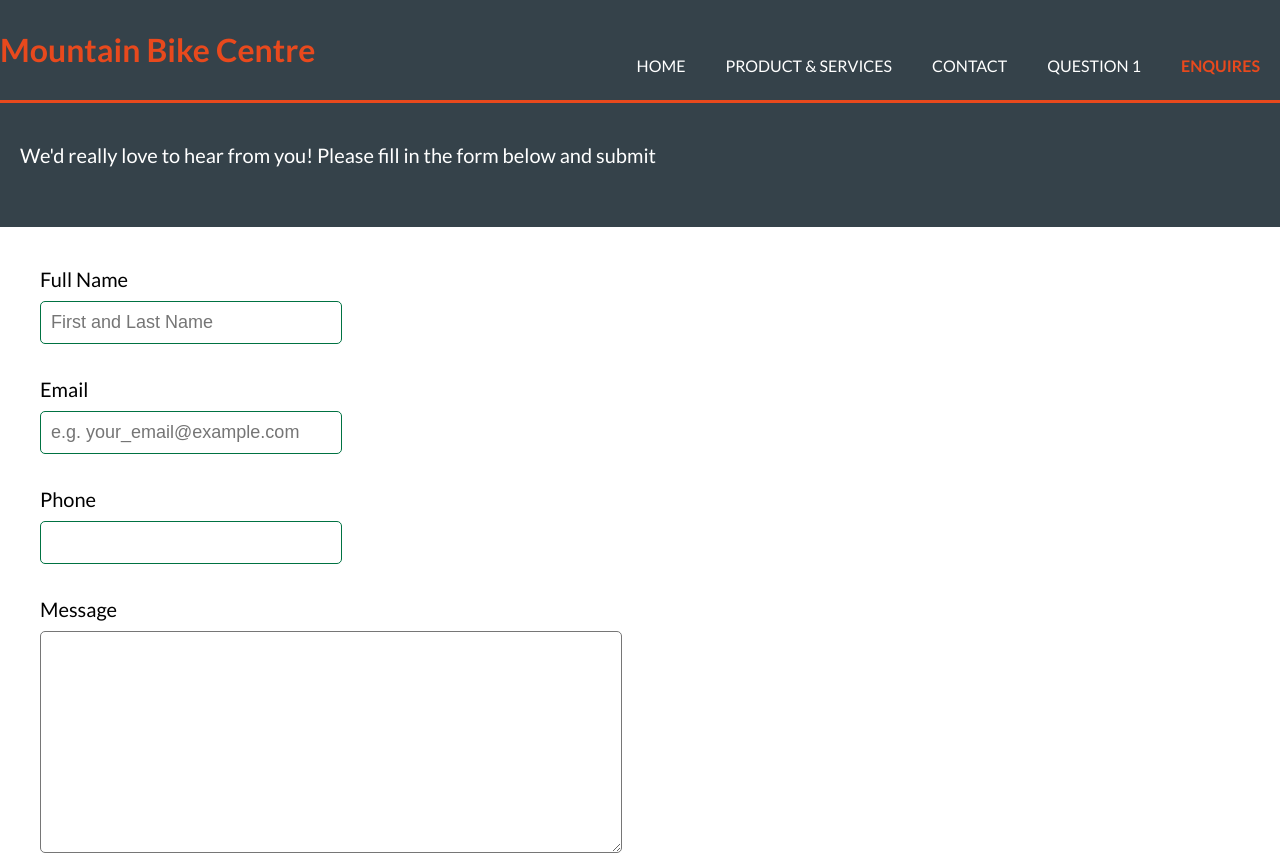
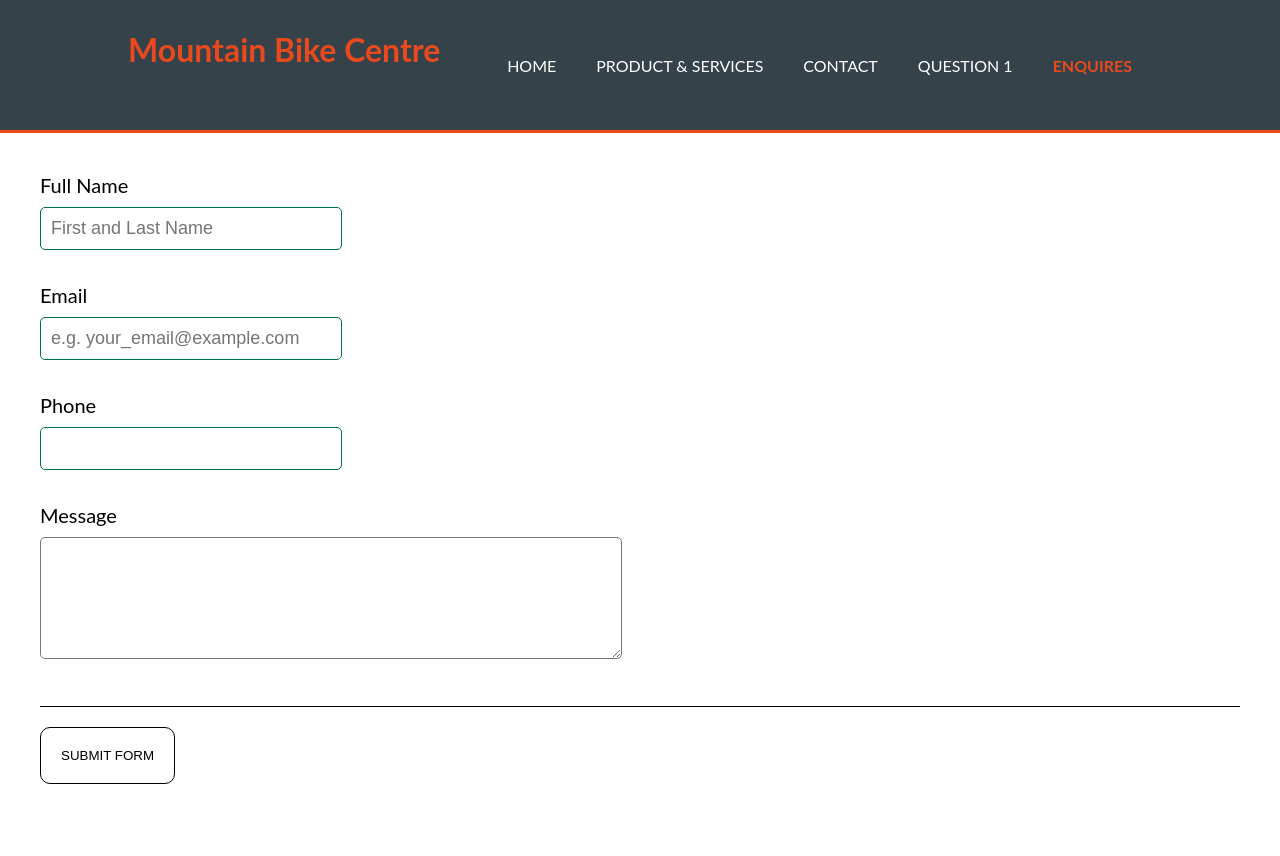
Before and after one commit to CyprianTseriwa/Practical-Assignment3, a plain HTML site: page Enquires.html in a window 1280 px wide. Shown: the top 856 px of the page. After the commit the page ends 824 px from the top, so only its background shows below. Drawn offline with Linux system fonts and the light colour scheme.

Commit message:
new additions

```diff
--- a/Enquires.html
+++ b/Enquires.html
@@ -5,11 +5,7 @@
     <meta name="viewport" content="width=device-width, initial-scale=1.0" />
     <title>Enquires</title>
     <link rel="stylesheet" href="style.css" />
-    <link rel="preconnect" href="https://fonts.gstatic.com" />
-    <link
-      href="https://fonts.googleapis.com/css2?family=Lato:wght@300;400;700&display=swap"
-      rel="stylesheet"
-    />
+
   </head>
 
   <body>
@@ -29,12 +25,6 @@
         </nav>
       </div>
     </header>
-    <div class="contact-banner">
-      <p class="contact-description">
-        We'd really love to hear from you! Please fill in the form below and
-        submit
-      </p>
-    </div>
 
     <form name="contact-form">
       <div class="form-control">
--- a/style.css
+++ b/style.css
@@ -2,16 +2,6 @@ body {
     font-family: "Lato", sans-serif;
     color: black;
     margin: 0;
-  }
-
-  .contact-banner {
-    background-image: linear-gradient(
-      to right,
-      #35424a 0%,
-      #35424a 100%
-    );
-    color: white;
-    padding: 20px;
   }
 
   .invalid {
@@ -29,11 +19,6 @@ body {
   p {
     font-size: 20px;
   }
-
-  .contact-description {
-    margin-bottom: 40px;
-  }
-
   input {
     padding: 10px;
     border-radius: 5px;
@@ -70,7 +55,7 @@ body {
     border-radius: 5px;
     outline: none;
     padding: 10px;
-    height: 200px;
+    height: 100px;
     font-size: 18px;
   }
 
@@ -110,8 +95,9 @@ body {
     background:#35424a;
     color:#ffffff;
     padding-top:30px;
-    min-height:70px;
+    min-height:100px;
     border-bottom:#e8491d 3px solid;
+    flex:auto;
   }
 
   header a{
@@ -125,6 +111,11 @@ body {
     float:left;
     display:inline;
     padding: 0 20px 0 20px;
+  }
+  .main-container{
+    width:80%;
+    margin:auto;
+    overflow:hidden;
   }
 
   header #branding{
```
